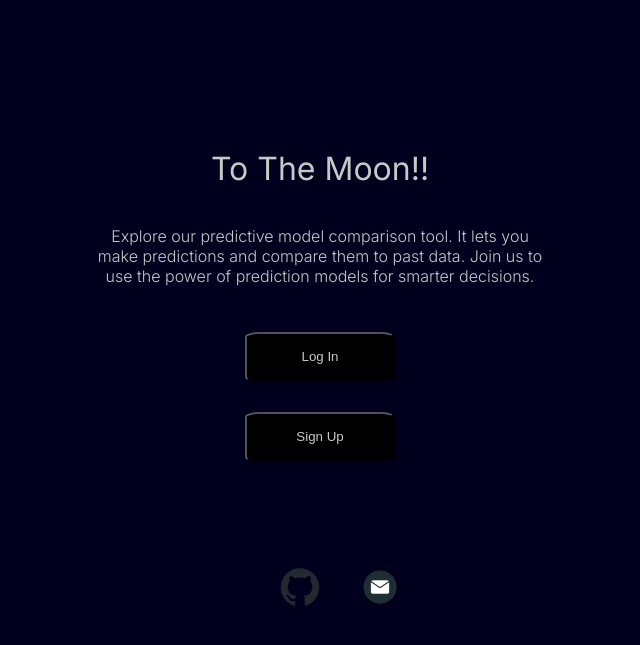
After one commit to Elizalizkika/ISS-Supply-Optimization-Project-, a PHP site: page / in a window 1280 px wide. The commit adds this page. Shown: the top 645 px of the page, without its empty margins (320-960 px from the left). Run offline with PHP 8.4, Linux system fonts and the light colour scheme.

Commit message:
feat: Add index.html, styles.css, contact icons, and starter scripts.js
This commit adds the following files and changes:
- "index.html": Initial HTML structure.
- "styles.css": Initial CSS styles.
- "scripts.js": An empty JavaScript file to serve as the starting point for scripting.
- “github-mark.png" and “envelope.png": Icon images for links to GitHub and email.

The HTML file includes basic content, more to be added later, and the CSS file provides initial styling for the page. The icon PNGs are used for navigation elements on the site.

```diff
--- a/Login.php
+++ b/Login.php
@@ -6,7 +6,7 @@
         exit;
     }
 
-    reqire_once "Config.php";
+    require_once 'Config.php'; //changed to single quotes due to syntax error
     $username = $password = "";
     $username_err = $password_err = $login_err = "";
 
--- /dev/null
+++ b/index.html
@@ -0,0 +1,35 @@
+<!DOCTYPE html>
+
+<html lang="en-US">
+<head>
+    <meta charset="UTF-8" />
+    <title>ToTheMoon</title>
+    <link href="styles.css" rel="stylesheet"/>
+    <!--fonts-->
+    <link rel="preconnect" href="https://fonts.googleapis.com">
+    <link rel="preconnect" href="https://fonts.gstatic.com" crossorigin>
+    <link href="https://fonts.googleapis.com/css2?family=Inter:wght@200;300;400&display=swap" rel="stylesheet">
+</head>
+<body>
+    <h1>To The Moon!!</h1>
+    <!-- we can change later-->
+    <p>Explore our predictive model comparison tool.
+         It lets you make predictions and compare them
+         to past data. Join us to use the power of
+          prediction models for smarter decisions.
+    </p>
+
+    <a href="Login.php"><button>Log In</button></a>
+    <a href="Register.php"><button>Sign Up</button></a>
+
+</body>
+<footer>
+    <ul class="icons">
+        <li><a href="https://github.com/Elizalizkika/ISS-Supply-Optimization-Project-" class="icon"><img src="github-mark.png"/></a></li>
+        <li><a class="icon"><img src="envelope.png"/></a></li>
+        <!--mail icon by BeeLove-->
+    </ul>
+</footer>
+<script src="scripts.js"></script>
+
+</html>
--- /dev/null
+++ b/scripts.js
@@ -0,0 +1,2 @@
+//scripts for index page
+//to be added soon
--- /dev/null
+++ b/styles.css
@@ -0,0 +1,53 @@
+@charset "UTF-8";
+
+body {
+    background-color: rgb(0, 0, 30);
+    color: rgb(200, 200, 200);
+    font-family: 'Inter', sans-serif;
+    display: flex;
+    flex-direction: column;
+    align-items: center;
+    margin: 10% auto;
+    width: 35%;
+}
+
+h1{
+    font-weight: 400;
+    font-size: xx-large;
+}
+
+p{
+    font-weight: 300;
+    text-align: center;
+}
+button{
+    background-color: rgb(0, 0, 0);
+    padding: 30rem, 50rem, 30rem, 50rem;
+    width: 150px;
+    height: 50px;
+    margin-top: 20%;
+    color: rgb(200, 200, 200);
+    border-radius: 10%;
+}
+a:hover{
+    filter: brightness(250%);
+    filter: drop-shadow(0rem 0rem 0.25rem white);
+}
+
+footer{
+    margin-top: 20%;
+}
+.icon{
+    margin: 20px;
+}
+ul{
+    list-style: none;
+    display: flex;
+    flex-direction: row;
+    align-items: center;
+}
+
+img{
+    width: 40px;
+    height: 40px;
+}
```
Also changed, not shown: envelope.png (added), github-mark.png (added).
